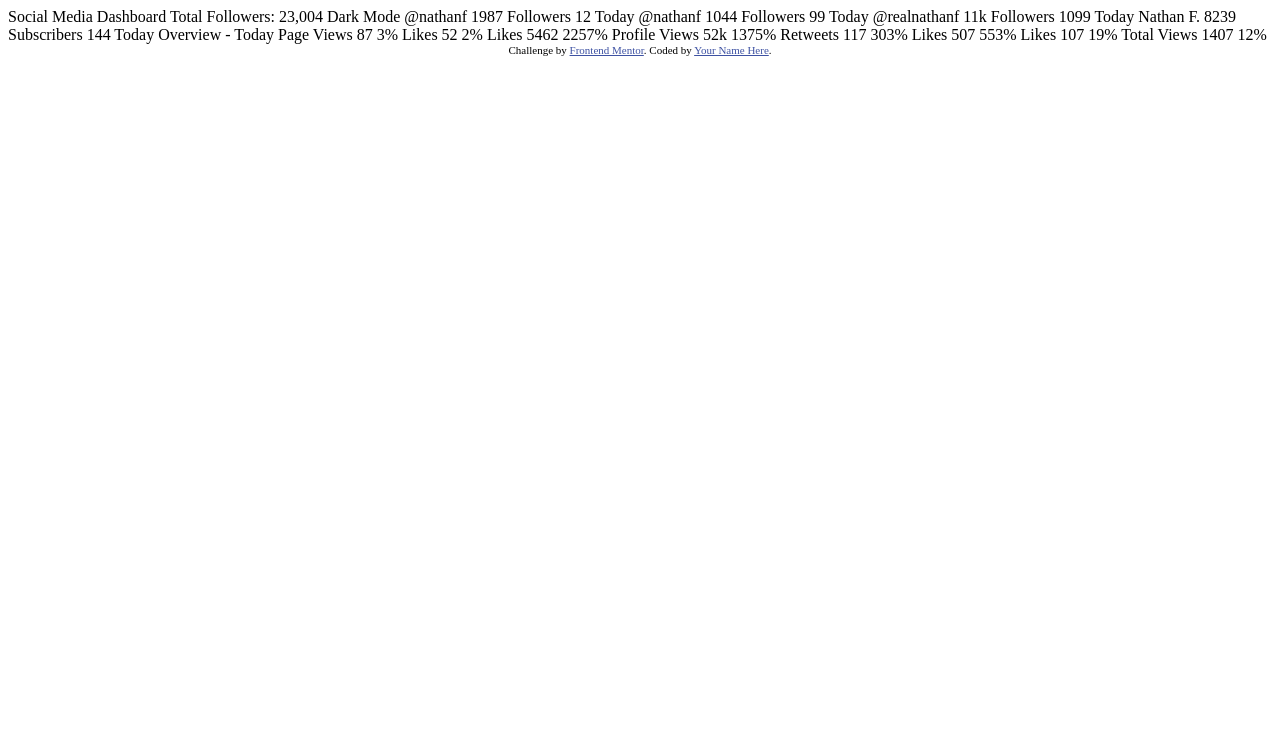
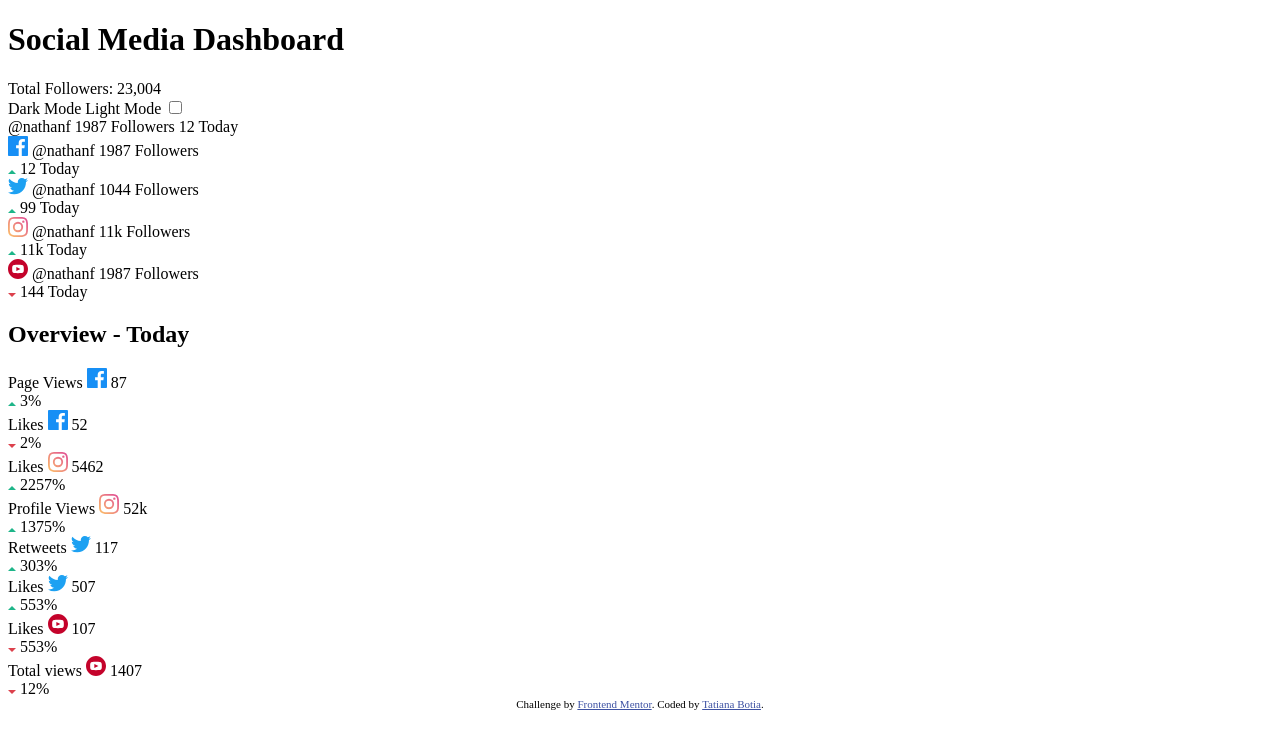
Before and after one commit to DevTataBot/Social-media-dash, a plain HTML site: page index.html in a window 1280 px wide. Drawn offline with Linux system fonts and the light colour scheme.

Commit message:
Se estructuro la pagina

```diff
--- a/index.html
+++ b/index.html
@@ -15,73 +15,143 @@
   </style>
 </head>
 <body>
-
-  Social Media Dashboard
-  Total Followers: 23,004
-
-  Dark Mode
-
-
-
-  @nathanf
-  1987
-  Followers
-  12 Today
-
-  @nathanf
-  1044
-  Followers
-  99 Today
-
-  @realnathanf
-  11k
-  Followers
-  1099 Today
-
-  Nathan F.
-  8239
-  Subscribers
-  144 Today
-
-
-
-  Overview - Today
-
-  Page Views
-  87
-  3%
-
-  Likes
-  52
-  2%
-
-  Likes
-  5462
-  2257%
-
-  Profile Views
-  52k
-  1375%
-
-  Retweets
-  117
-  303%
-
-  Likes
-  507
-  553%
-
-  Likes
-  107
-  19%
-
-  Total Views
-  1407
-  12%
-
+  <header class="encabezado container">
+    <div class="encabezado__tittle">
+      <h1>Social Media Dashboard</h1>
+      <span>Total Followers: 23,004</span>
+    </div>
+    <div class="encabezado__mode">
+      <span class="light">Dark Mode</span>
+      <span class="dark">Light Mode</span>
+      <input type="checkbox" name="checkbox" id="checkbox">
+    </div>
+  </header>
+  <section class="followers">
+    <div class="followers__redes">
+      <span class="user">@nathanf</span>
+      <span class="num">1987</span>
+      <span>Followers</span>
+      <span class="num_hoy">12 Today</span>
+    </div>
+    <div class="followers__redes fb">
+      <img src="images/icon-facebook.svg" alt="">
+      <span class="user">@nathanf</span>
+      <span class="num">1987</span>
+      <span>Followers</span>
+      <div class="num-hoy">
+        <img src="images/icon-up.svg" alt="">
+        <span>12 Today</span>
+      </div>
+    </div>
+    <div class="followers__redes tw">
+      <img src="images/icon-twitter.svg" alt="">
+      <span class="user">@nathanf</span>
+      <span class="num">1044</span>
+      <span>Followers</span>
+      <div class="num-hoy">
+        <img src="images/icon-up.svg" alt="">
+        <span>99 Today</span>
+      </div>
+    </div>
+    <div class="followers__redes ig">
+      <img src="images/icon-instagram.svg" alt="">
+      <span class="user">@nathanf</span>
+      <span class="num">11k</span>
+      <span>Followers</span>
+      <div class="num-hoy">
+        <img src="images/icon-up.svg" alt="">
+        <span>11k Today</span>
+      </div>
+    </div>
+    <div class="followers__redes yt">
+      <img src="images/icon-youtube.svg" alt="">
+      <span class="user">@nathanf</span>
+      <span class="num">1987</span>
+      <span>Followers</span>
+      <div class="num-hoy">
+        <img src="images/icon-down.svg" alt="">
+        <span>144 Today</span>
+      </div>
+    </div>
+  </section>
+  <section class="overview container">
+    <h2>Overview - Today</h2>
+    <div class="actividad">
+      <span class="view">Page Views</span>
+      <img src="images/icon-facebook.svg" alt="Facebook">
+      <span class="view-num">87</span>
+      <div  class="porcentaje">
+        <img src="images/icon-up.svg" alt="">
+        <span>3%</span>
+      </div>
+    </div>
+    <div class="actividad">
+      <span class="view">Likes</span>
+      <img src="images/icon-facebook.svg" alt="Facebook">
+      <span class="view-num">52</span>
+      <div class="porcentaje">
+        <img src="images/icon-down.svg" alt="">
+        <span>2%</span>
+      </div>
+    </div>
+    <div class="actividad">
+      <span class="view">Likes</span>
+      <img src="images/icon-instagram.svg" alt="Instagram">
+      <span class="view-num">5462</span>
+      <div class="porcentaje">
+        <img src="images/icon-up.svg" alt="">
+        <span>2257%</span>
+      </div>
+    </div>
+    <div class="actividad">
+      <span class="view">Profile Views</span>
+      <img src="images/icon-instagram.svg" alt="Instagram">
+      <span class="view-num">52k</span>
+      <div class="porcentaje">
+        <img src="images/icon-up.svg" alt="">
+        <span>1375%</span>
+      </div>
+    </div>
+    <div class="actividad">
+      <span class="view">Retweets</span>
+      <img src="images/icon-twitter.svg" alt="Twitter">
+      <span class="view-num">117</span>
+      <div class="porcentaje">
+        <img src="images/icon-up.svg" alt="">
+        <span>303%</span>
+      </div>
+    </div>
+    <div class="actividad">
+      <span class="view">Likes</span>
+      <img src="images/icon-twitter.svg" alt="Twitter">
+      <span class="view-num">507</span>
+      <div class="porcentaje">
+        <img src="images/icon-up.svg" alt="">
+        <span>553%</span>
+      </div>
+    </div>
+    <div class="actividad">
+      <span class="view">Likes</span>
+      <img src="images/icon-youtube.svg" alt="Youtube">
+      <span class="view-num">107</span>
+      <div class="porcentaje">
+        <img src="images/icon-down.svg" alt="">
+        <span>553%</span>
+      </div>
+    </div>
+    <div class="actividad">
+      <span class="view">Total views</span>
+      <img src="images/icon-youtube.svg" alt="Youtube">
+      <span class="view-num">1407</span>
+      <div class="porcentaje">
+        <img src="images/icon-down.svg" alt="">
+        <span>12%</span>
+      </div>
+    </div>
+  </section>
   <div class="attribution">
     Challenge by <a href="https://www.frontendmentor.io?ref=challenge" target="_blank">Frontend Mentor</a>.
-    Coded by <a href="#">Your Name Here</a>.
+    Coded by <a href="#">Tatiana Botia</a>.
   </div>
 </body>
 </html>
```
Also changed, not shown: design/css/estilos.css (added).
